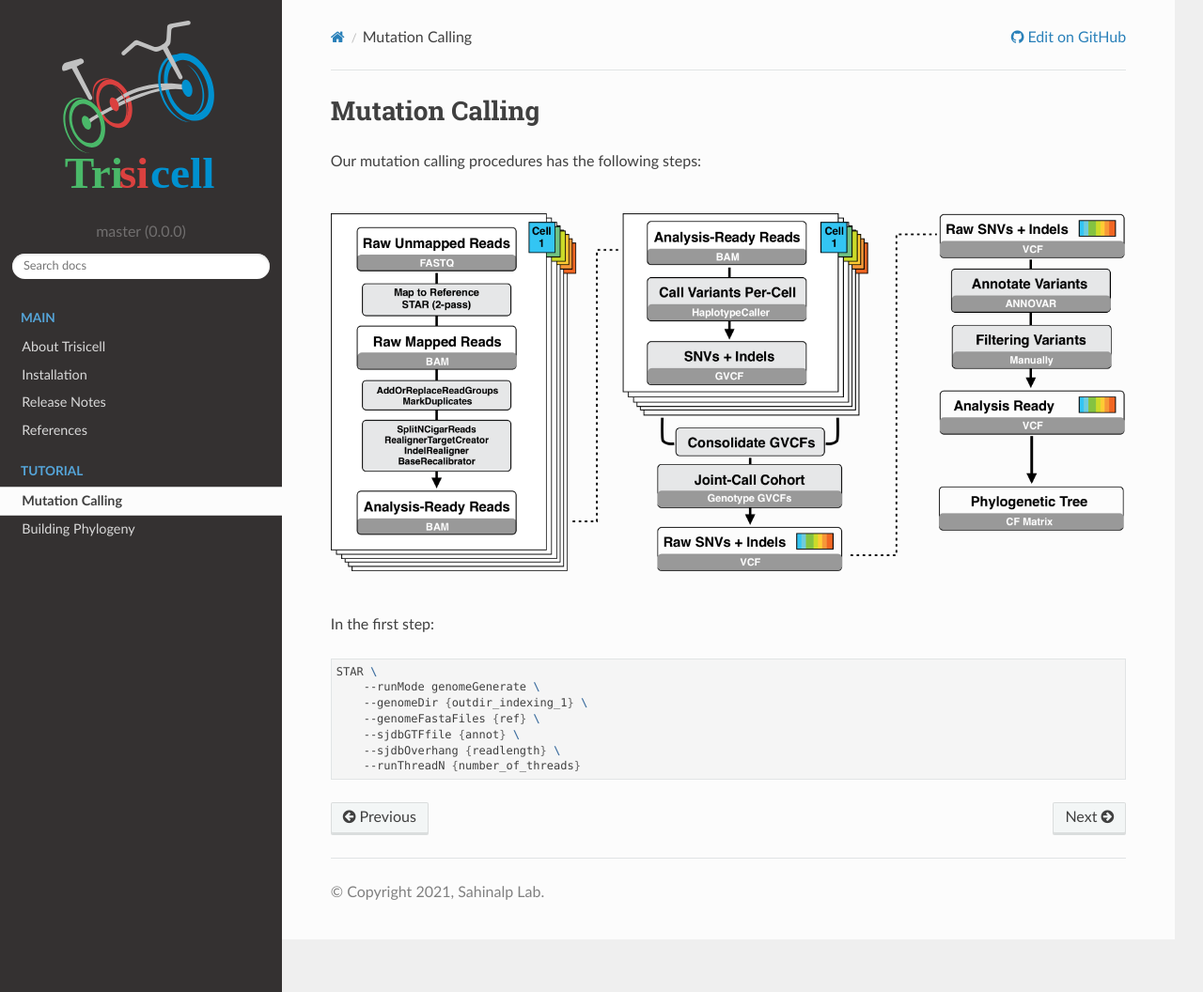
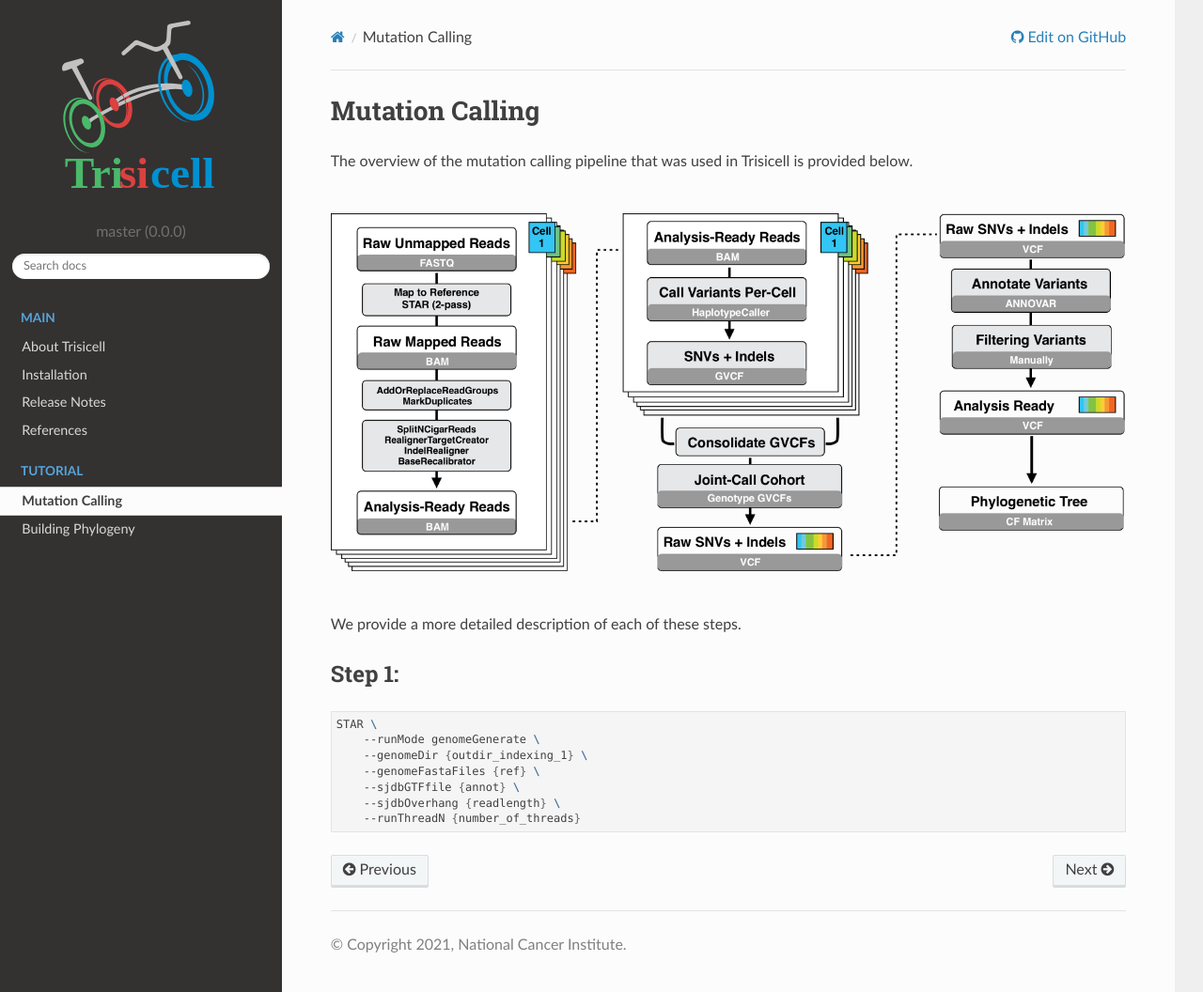
Before and after one commit to faridrashidi/trisicell, a Sphinx documentation site: the page built from docs/source/caller.rst, in a window 1280 px wide and 1056 px high. Shown: the whole window at 94% size. Built offline with Sphinx 7.4.7 and the Read the Docs theme 2.0.0, drawn with Linux system fonts in a browser that asks for light colours.

Commit message:
update docs

```diff
--- a/docs/source/about.rst
+++ b/docs/source/about.rst
@@ -1,6 +1,6 @@
 About Trisicell
 ---------------
-Trisicell is a computational toolkit for scalable tumor phylogeny reconstruction and validation from full-length transcriptome profiling of single-cell data (e.g. Smart-seq2) as well as single cell genome or exome sequencing data. Trisicell allows identifying and validating robust portions of a tumor phylogeny, offering the ability to focus on the most important (sub)clones and the genomic alterations that seed the associated clonal expansion. It mostly relies on `PhISCS <http://doi.org/10.1101/gr.234435.118>`_, `PhISCS-BnB <https://doi.org/10.1093/bioinformatics/btaa464>`_, `ScisTree  <https://doi.org/10.1093/bioinformatics/btz676>`_ and `SCITE <https://doi.org/10.1186/s13059-016-0936-x>`_.
+Trisicell is a computational toolkit for scalable tumor phylogeny reconstruction and validation from full-length transcriptome profiling of single-cell data (e.g. Smart-seq2) as well as single cell genome or exome sequencing data. Trisicell allows identifying and validating robust portions of a tumor phylogeny, offering the ability to focus on the most important (sub)clones and the genomic alterations that seed the associated clonal expansion. Trisicell mostly relies on `PhISCS <http://doi.org/10.1101/gr.234435.118>`_, `PhISCS-BnB <https://doi.org/10.1093/bioinformatics/btaa464>`_, `ScisTree  <https://doi.org/10.1093/bioinformatics/btz676>`_ and `SCITE <https://doi.org/10.1186/s13059-016-0936-x>`_.
 
 
 Tumor Phylogeny Reconstruction Models
--- a/docs/source/caller.rst
+++ b/docs/source/caller.rst
@@ -1,7 +1,7 @@
 Mutation Calling
 ----------------
 
-Our mutation calling procedures has the following steps:
+The overview of the mutation calling pipeline that was used in Trisicell is provided below.
 
 .. raw:: html
 
@@ -10,7 +10,10 @@ Our mutation calling procedures has the following steps:
     <br>
     <br>
 
-In the first step:
+We provide a more detailed description of each of these steps.
+
+Step 1:
+~~~~~~~
 
 .. code-block:: bash
 
--- a/docs/source/conf.py
+++ b/docs/source/conf.py
@@ -34,7 +34,7 @@ nitpicky = True  # Warn about broken links. This is here for a reason: Do not ch
 needs_sphinx = "2.0"  # Nicer param docs
 suppress_warnings = ["ref.citation"]
 project = "Trisicell"
-author = "Sahinalp Lab"  # trisicell.__author__
+author = "National Cancer Institute"  # trisicell.__author__
 title = "Scalable tumor phylogeny reconstruction and validation"
 copyright = f"{datetime.now():%Y}, {author}"
 release = "master"
--- a/docs/source/release_notes.rst
+++ b/docs/source/release_notes.rst
@@ -5,6 +5,6 @@ Release Notes
 =============
 
 
-Version 1.0.0 :small:`Mar 1, 2021`
+Version 1.0.0 :small:`Apr 1, 2021`
 -----------------------------------
 First alpha release of Trisicell.
```
